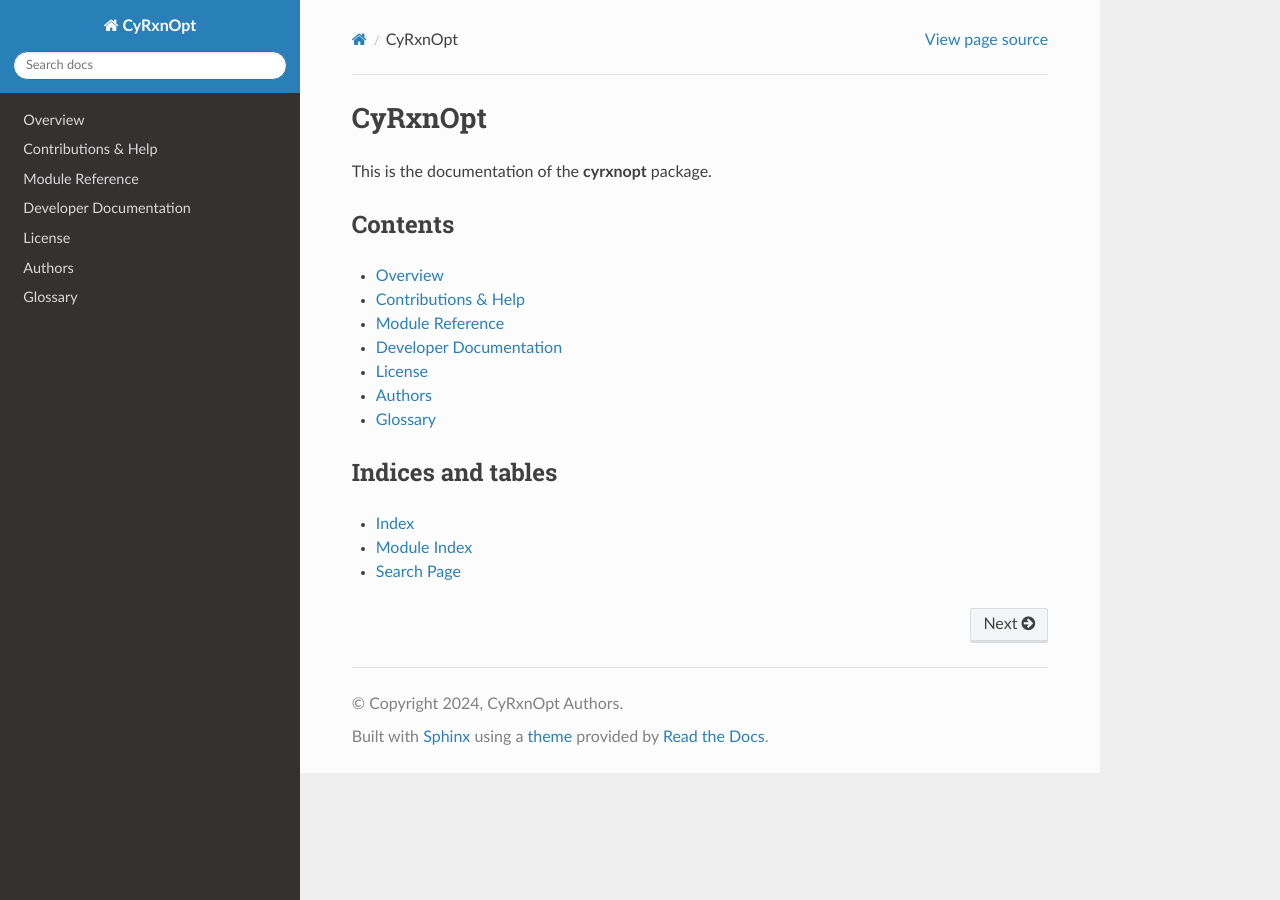
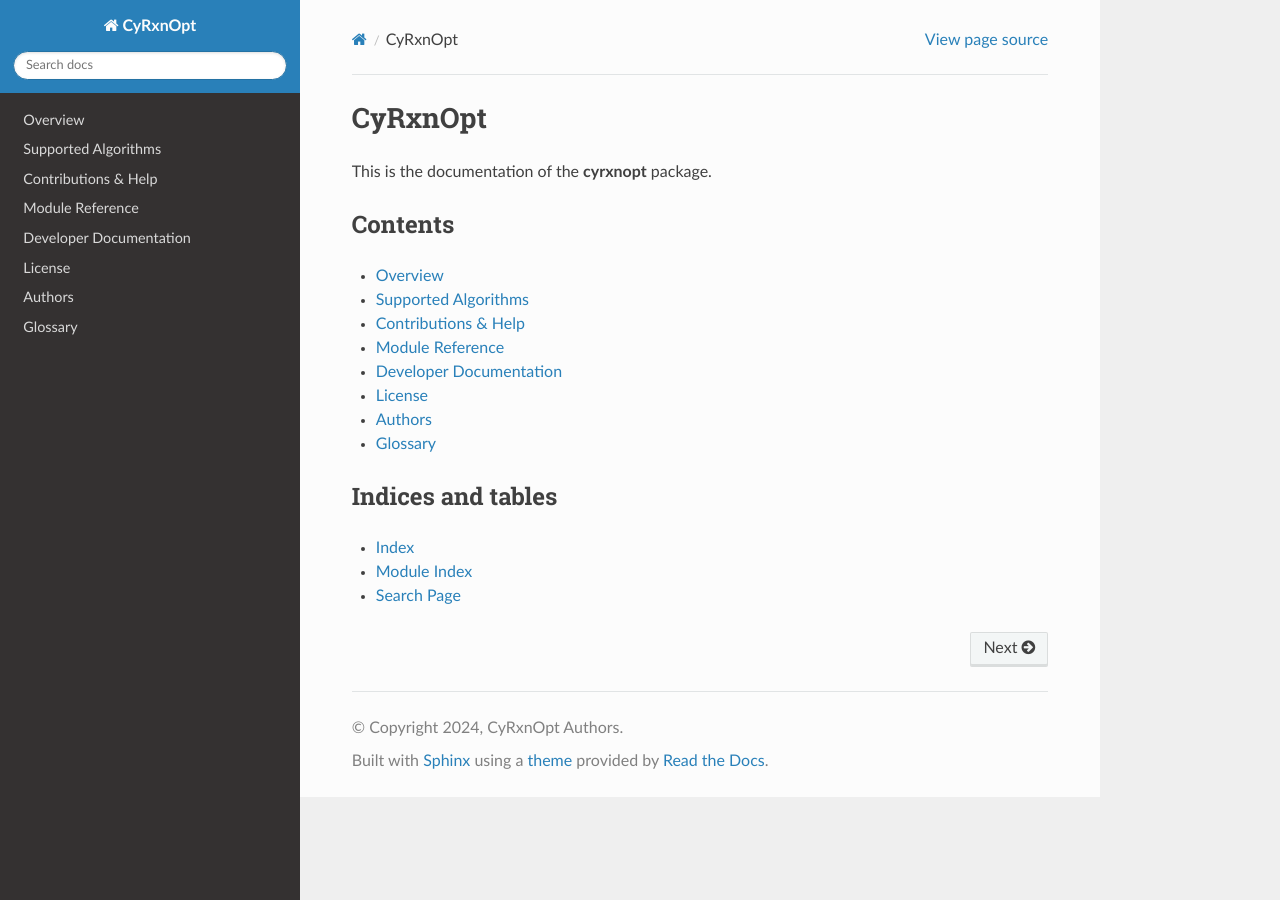
Before and after one commit to RxnRover/CyRxnOpt, a Sphinx documentation site: the page built from docs/source/index.rst, in a window 1280 px wide. Built offline with Sphinx 7.4.7 and the Read the Docs theme 3.1.0, drawn with Linux system fonts in a browser that asks for light colours.

Commit message:
Add link to supported algorithms page in the documentation

```diff
--- a/docs/source/index.rst
+++ b/docs/source/index.rst
@@ -10,6 +10,7 @@ Contents
     :maxdepth: 1
 
     Overview <overview/index>
+    Supported Algorithms <supported_algorithms>
     Contributions & Help <contributing>
     Module Reference <api/modules>
     developer/index
```
